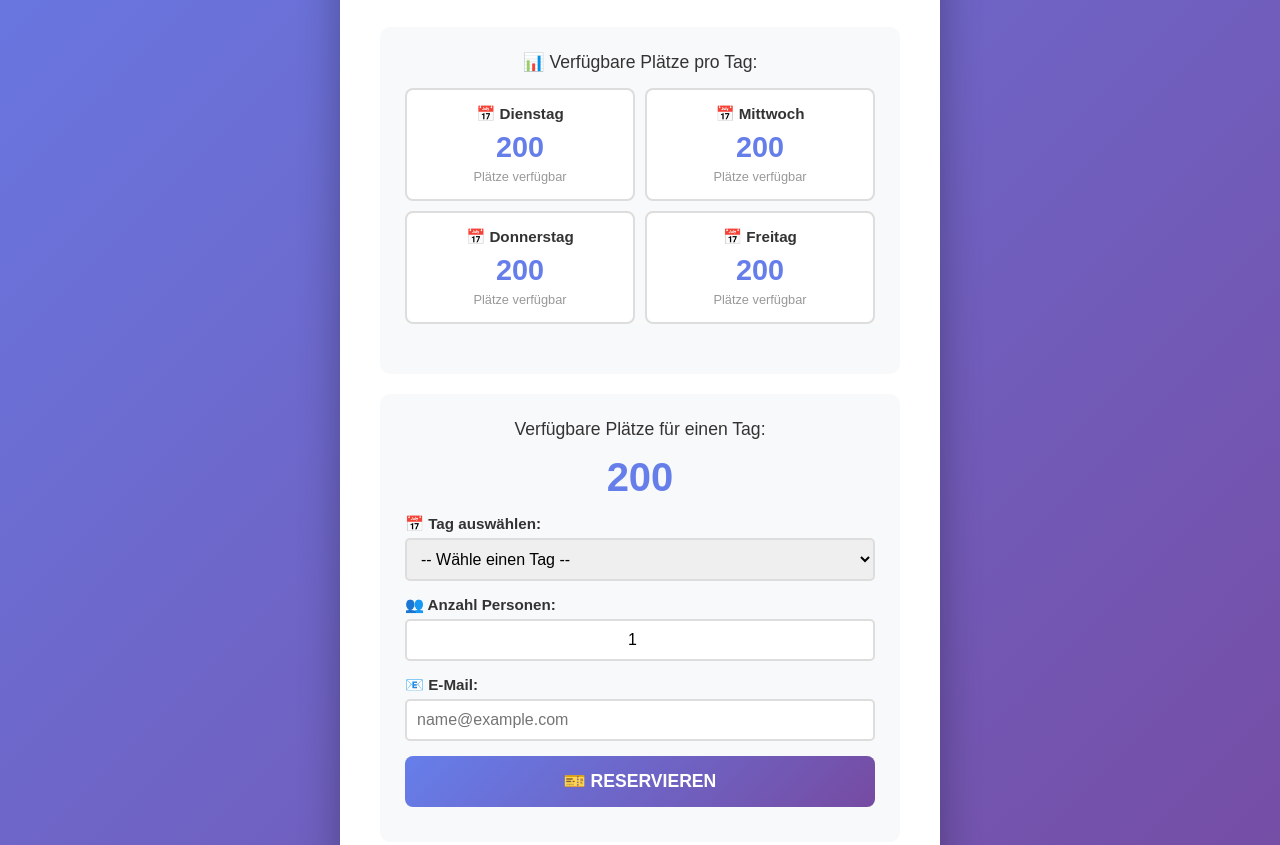
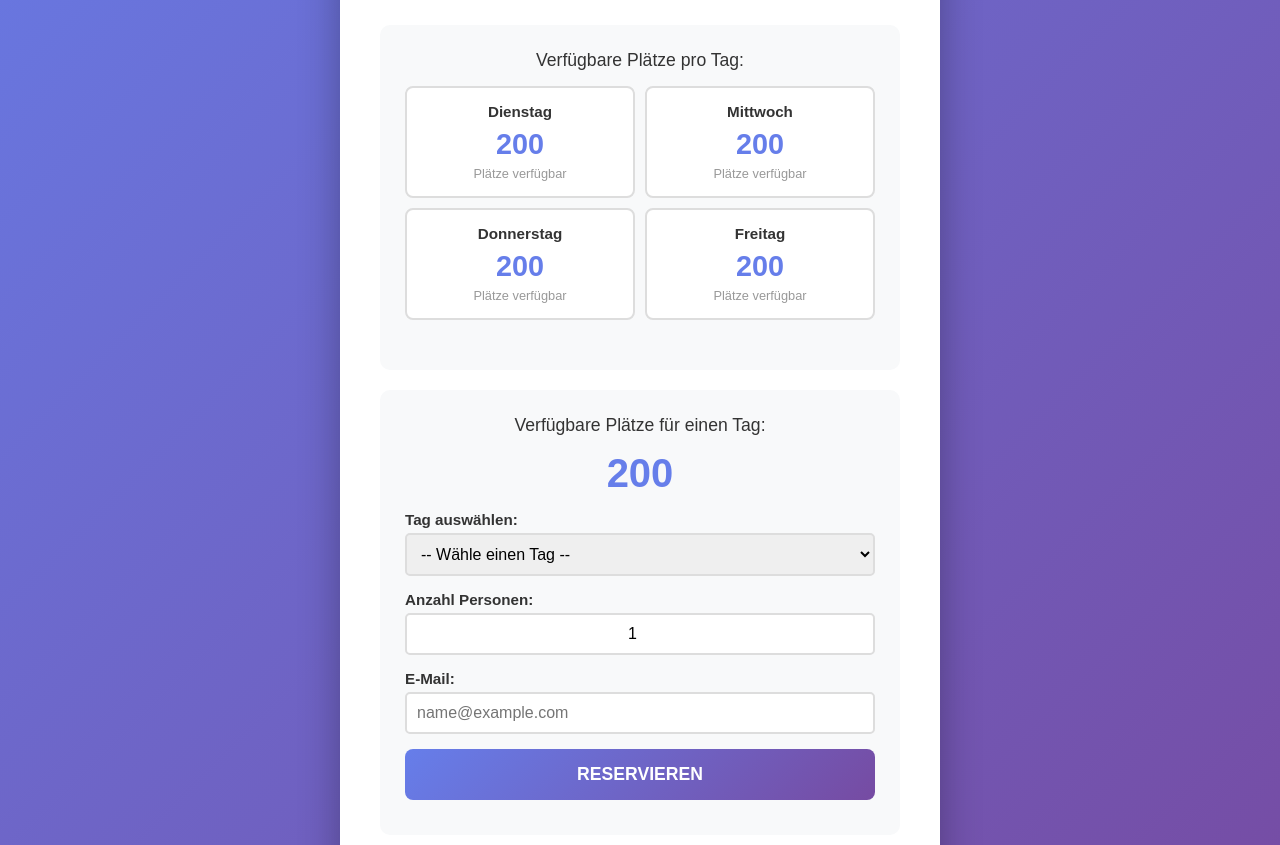
Before and after one commit to guellenmade/Ticket-System-KB, a website: page index.html in a window 1280 px wide. Shown: the part 417-1262 px from the top of the page. Drawn offline with Linux system fonts and the light colour scheme; no server answers.

Commit message:
Remove emojis from index.html

```diff
--- a/index.html
+++ b/index.html
@@ -280,7 +280,7 @@
 <body>
     <div class="container">
         <div class="header">
-            <h1>🎭 JUMANJI THEATER</h1>
+            <h1>JUMANJI THEATER</h1>
             <p>Kirchbünt</p>
         </div>
 
@@ -292,25 +292,25 @@
             </div>
 
             <div class="reservations-section">
-                <div class="reservation-status">📊 Verfügbare Plätze pro Tag:</div>
+                <div class="reservation-status">Verfügbare Plätze pro Tag:</div>
                 <div class="availability-grid">
                     <div class="availability-day" id="day-Dienstag">
-                        <div class="day-name">📅 Dienstag</div>
+                        <div class="day-name">Dienstag</div>
                         <div class="available-spots" data-day="Dienstag">200</div>
                         <div class="spots-label">Plätze verfügbar</div>
                     </div>
                     <div class="availability-day" id="day-Mittwoch">
-                        <div class="day-name">📅 Mittwoch</div>
+                        <div class="day-name">Mittwoch</div>
                         <div class="available-spots" data-day="Mittwoch">200</div>
                         <div class="spots-label">Plätze verfügbar</div>
                     </div>
                     <div class="availability-day" id="day-Donnerstag">
-                        <div class="day-name">📅 Donnerstag</div>
+                        <div class="day-name">Donnerstag</div>
                         <div class="available-spots" data-day="Donnerstag">200</div>
                         <div class="spots-label">Plätze verfügbar</div>
                     </div>
                     <div class="availability-day" id="day-Freitag">
-                        <div class="day-name">📅 Freitag</div>
+                        <div class="day-name">Freitag</div>
                         <div class="available-spots" data-day="Freitag">200</div>
                         <div class="spots-label">Plätze verfügbar</div>
                     </div>
@@ -322,12 +322,12 @@
                 <div class="reservation-count" id="reservationCount">200</div>
 
                 <div class="max-warning" id="maxWarning">
-                    ⚠️ Alle Plätze für diesen Tag sind bereits reserviert!
+                    Alle Plätze für diesen Tag sind bereits reserviert!
                 </div>
 
                 <form id="reservationForm" style="display: block;">
                     <div class="form-group">
-                        <label for="daySelect">📅 Tag auswählen:</label>
+                        <label for="daySelect">Tag auswählen:</label>
                         <select id="daySelect" required onchange="updateAvailableSpots()">
                             <option value="">-- Wähle einen Tag --</option>
                             <option value="Dienstag">Dienstag</option>
@@ -338,17 +338,17 @@
                     </div>
 
                     <div class="form-group">
-                        <label for="personCount">👥 Anzahl Personen:</label>
+                        <label for="personCount">Anzahl Personen:</label>
                         <input type="number" id="personCount" min="1" max="20" value="1" required>
                     </div>
 
                     <div class="form-group">
-                        <label for="email">📧 E-Mail:</label>
+                        <label for="email">E-Mail:</label>
                         <input type="email" id="email" placeholder="name@example.com" required>
                     </div>
 
                     <button type="button" class="reserve-button" id="reserveButton" onclick="makeReservation()">
-                        🎫 RESERVIEREN
+                        RESERVIEREN
                     </button>
                 </form>
                 <div class="status-message" id="statusMessage"></div>
```
